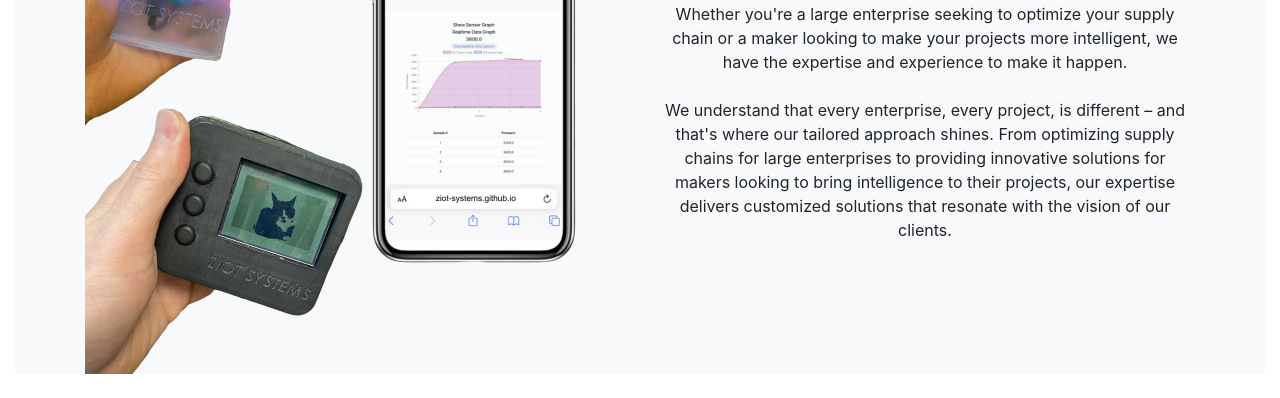
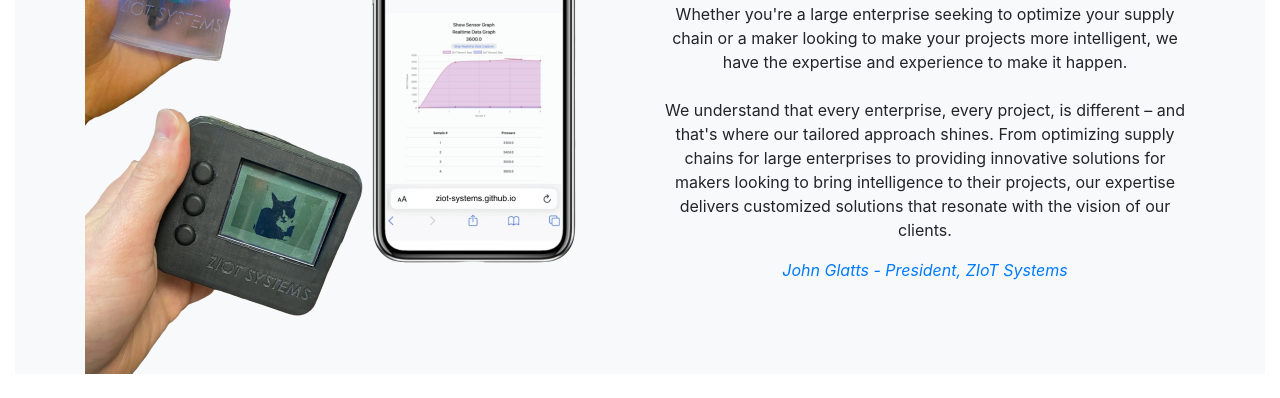
Before and after one commit to ZIoT-Systems/ZIoT-Systems.github.io, a Jekyll site: the page built from README.md, in a window 1280 px wide and 900 px high, scrolled down 1512 px, cut to the strip 0-398 px from the top of the window. Built offline with Jekyll 4.4.1, drawn with Linux system fonts in a browser that asks for light colours; our own code applies the rules of GitHub Pages for plain Markdown files.

Commit message:
content updates

```diff
--- a/_layouts/default.html
+++ b/_layouts/default.html
@@ -174,6 +174,7 @@
                         We understand that every enterprise, every project, is different – and that's where our tailored approach shines. From optimizing supply chains for large enterprises to providing
                         innovative solutions for makers looking to bring intelligence to their projects, our expertise delivers customized solutions that resonate with the vision of our clients.
                     </p>
+                    <p class="font-italic text-primary">John Glatts - President, ZIoT Systems</p>
                 </div>
             </div>
         </div>
```
